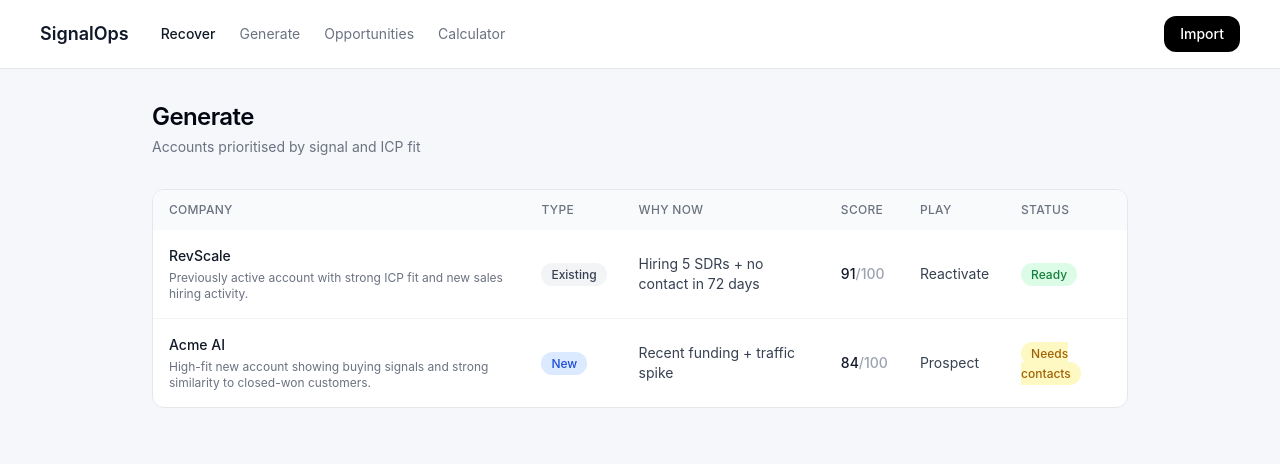
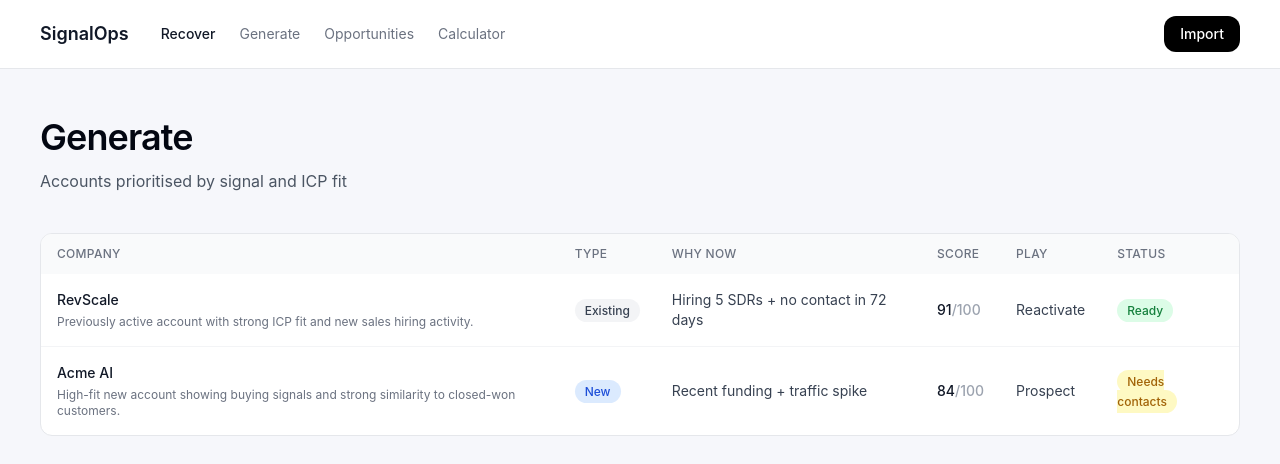
Before and after one commit to powerstephen/SignalOps, a Next.js app: page /generate in a window 1280 px wide. Shown: the top 464 px of the page. Built offline with nearby package versions, Linux system fonts and the light colour scheme.

Commit message:
Update page-container.tsx

```diff
--- a/components/page-container.tsx
+++ b/components/page-container.tsx
@@ -1,11 +1,11 @@
-import { ReactNode } from "react"
+import { ReactNode } from "react";
 
 type PageContainerProps = {
-  title: string
-  subtitle?: string
-  action?: ReactNode
-  children: ReactNode
-}
+  title: string;
+  subtitle?: string;
+  action?: ReactNode;
+  children: ReactNode;
+};
 
 export default function PageContainer({
   title,
@@ -14,14 +14,14 @@ export default function PageContainer({
   children,
 }: PageContainerProps) {
   return (
-    <div className="mx-auto w-full max-w-5xl px-6 py-8">
-      <div className="mb-8 flex items-start justify-between gap-4">
+    <div className="mx-auto w-full max-w-7xl px-6 py-12 md:px-10">
+      <div className="mb-10 flex items-start justify-between gap-4">
         <div>
-          <h1 className="text-2xl font-semibold tracking-tight text-gray-950">
+          <h1 className="text-4xl font-semibold tracking-tight text-gray-950">
             {title}
           </h1>
           {subtitle ? (
-            <p className="mt-1 text-sm text-gray-500">{subtitle}</p>
+            <p className="mt-3 text-sm text-gray-600 md:text-base">{subtitle}</p>
           ) : null}
         </div>
 
@@ -30,5 +30,5 @@ export default function PageContainer({
 
       {children}
     </div>
-  )
+  );
 }
```
